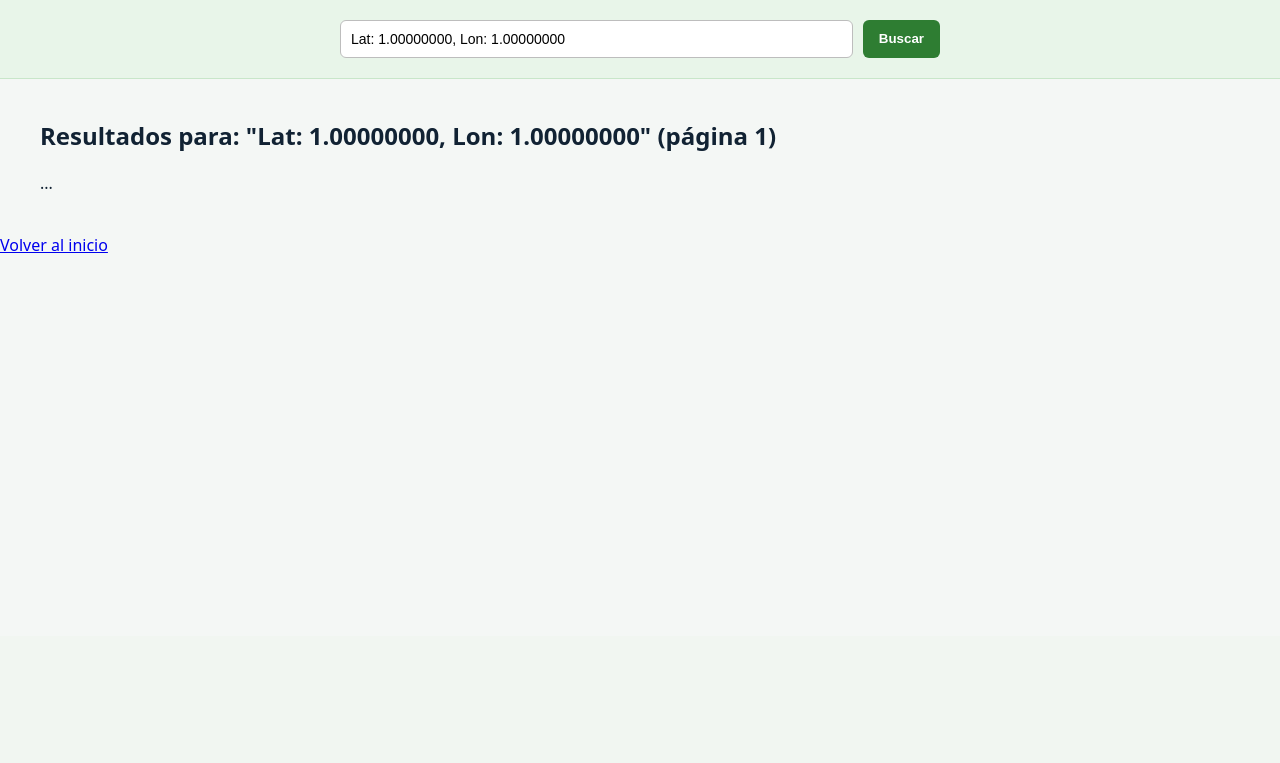
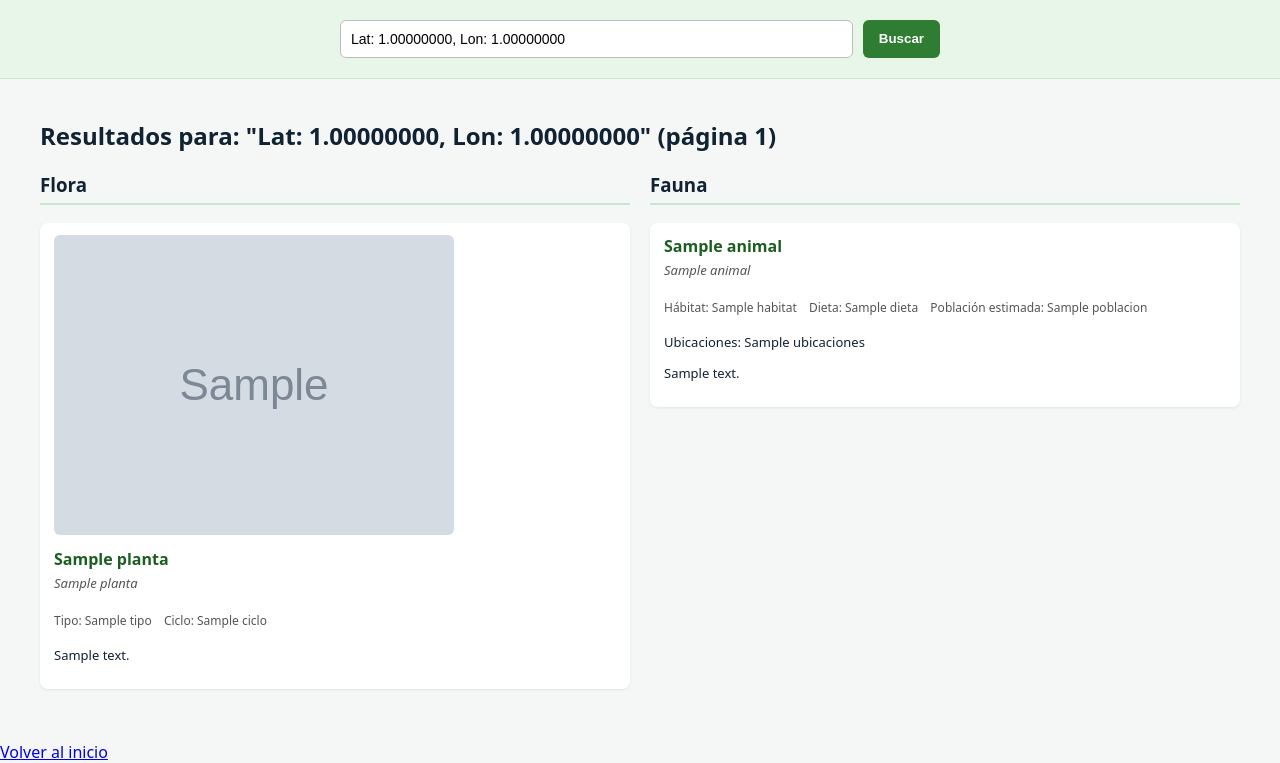
Before and after one commit to bquezada-bit/Silvacentinel, a Django app: template templates/pagina3.html in a window 1280 px wide. Shown: the part 164-927 px from the top of the page. Before the commit the page ends 417 px from the top, so only its background shows below. Run offline with Django 5.2, Linux system fonts and the light colour scheme; tables that the repository leaves empty hold one stand-in row (values such as "Sample post"); the template is opened without the code that fills it: values that come from a table or form of the project are taken from there, most other values are stand-ins (such as "Sample title", 1, 10 or a date in 2020); grey boxes marked "Sample" are stand-in pictures.

Commit message:
solucion api

```diff
--- a/templates/pagina3.html
+++ b/templates/pagina3.html
@@ -30,8 +30,52 @@
             <h2>Resultados para: "{{ ubicacion }}" (página {{ page }})</h2>
 
             <div class="columnas">
-                <!-- flora -->
-                ...
+                <div class="columna flora">
+                    <h3>Flora</h3>
+                    {% if flora_results %}
+                        {% for planta in flora_results %}
+                            <article class="tarjeta">
+                                {% if planta.imagen %}
+                                    <img src="{{ planta.imagen }}" alt="{{ planta.nombre_comun }}">
+                                {% endif %}
+                                <h4>{{ planta.nombre_comun }}</h4>
+                                <p class="cientifico">{{ planta.nombre_cientifico }}</p>
+                                <p class="meta">
+                                    {% if planta.tipo %}<span>Tipo: {{ planta.tipo }}</span>{% endif %}
+                                    {% if planta.ciclo %}<span>Ciclo: {{ planta.ciclo }}</span>{% endif %}
+                                </p>
+                                <p class="descripcion">{{ planta.descripcion }}</p>
+                            </article>
+                        {% endfor %}
+                    {% else %}
+                        <p>No se encontró flora asociada para esta ubicación.</p>
+                    {% endif %}
+                </div>
+
+                <div class="columna fauna">
+                    <h3>Fauna</h3>
+                    {% if fauna_results %}
+                        {% for animal in fauna_results %}
+                            <article class="tarjeta">
+                                <h4>{{ animal.nombre }}</h4>
+                                <p class="cientifico">{{ animal.nombre_cientifico }}</p>
+                                <p class="meta">
+                                    {% if animal.habitat %}<span>Hábitat: {{ animal.habitat }}</span>{% endif %}
+                                    {% if animal.dieta %}<span>Dieta: {{ animal.dieta }}</span>{% endif %}
+                                    {% if animal.poblacion %}<span>Población estimada: {{ animal.poblacion }}</span>{% endif %}
+                                </p>
+                                {% if animal.ubicaciones %}
+                                    <p class="ubicaciones">Ubicaciones: {{ animal.ubicaciones }}</p>
+                                {% endif %}
+                                {% if animal.descripcion %}
+                                    <p class="descripcion">{{ animal.descripcion }}</p>
+                                {% endif %}
+                            </article>
+                        {% endfor %}
+                    {% else %}
+                        <p>No se encontró fauna asociada para esta búsqueda.</p>
+                    {% endif %}
+                </div>
             </div>
 
             <div class="paginacion">
```
